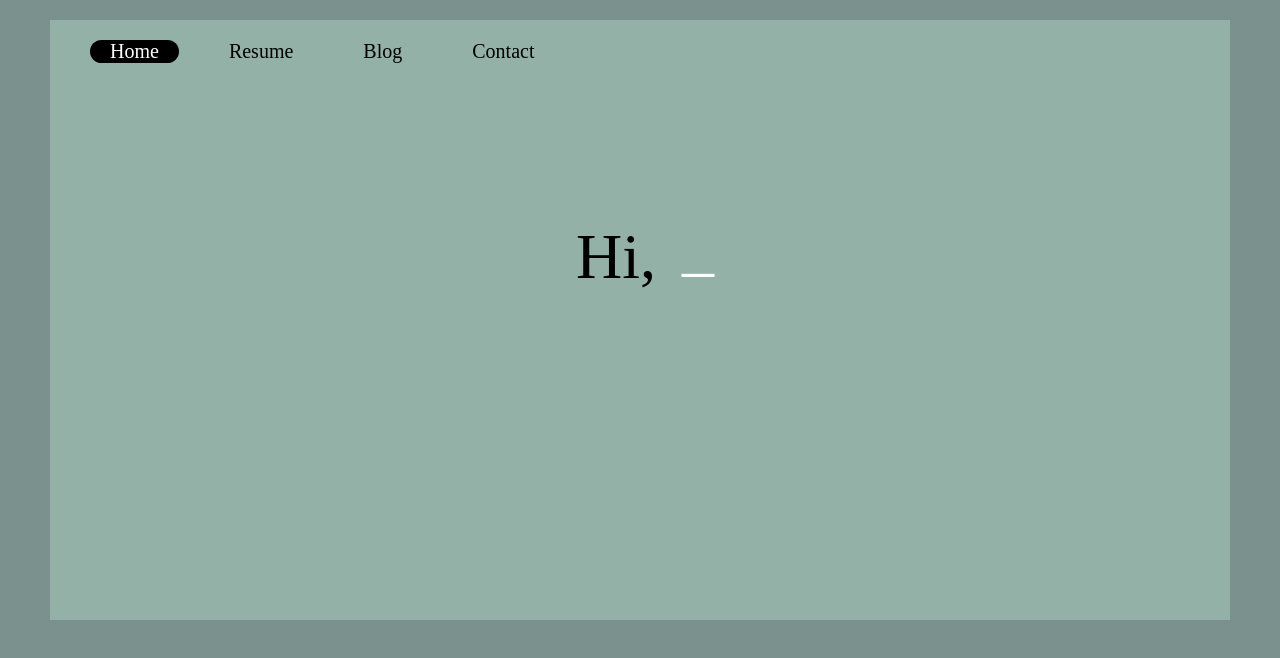
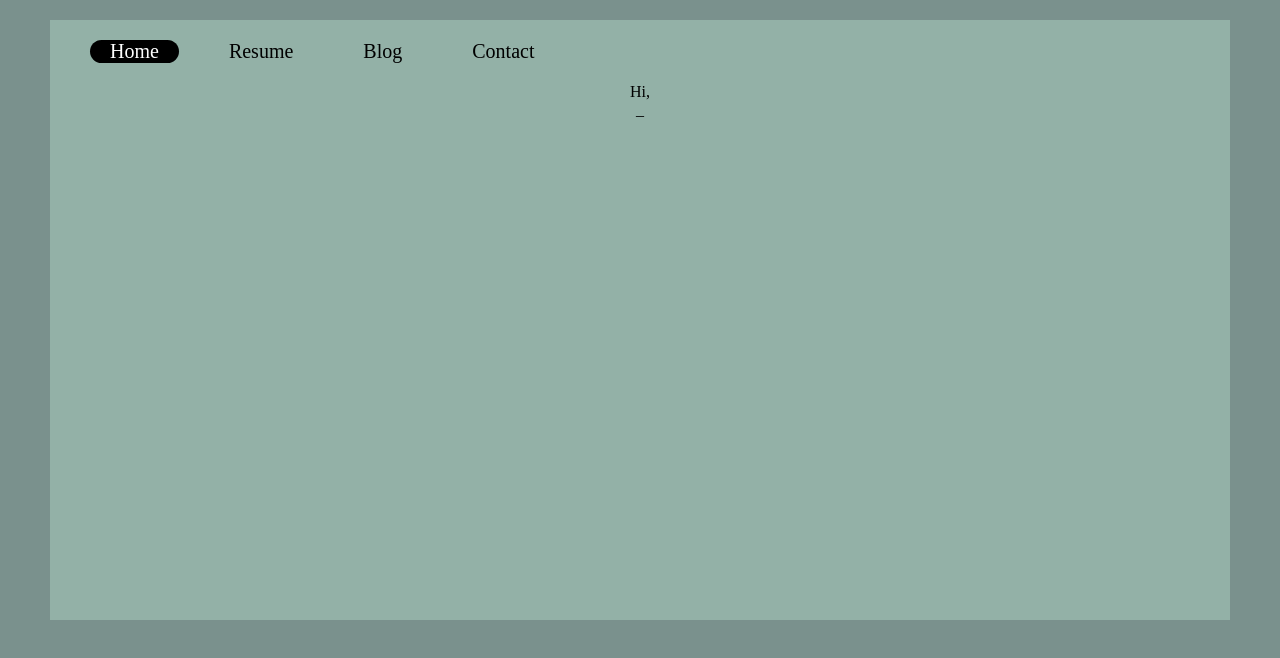
Before and after one commit to padshandsome/MengmengLiu, a plain HTML site: page index.html in a window 1280 px wide. Drawn offline with Linux system fonts and the light colour scheme.

Commit message:
test css

```diff
--- a/style.css
+++ b/style.css
@@ -41,7 +41,7 @@ div.home{
 
 
 
-.console-container {
+/* .console-container {
 
     font-family:Khula;
     font-size:4em;
@@ -62,4 +62,4 @@ div.home{
     position:relative;
     top:-0.14em;
     left:10px;
-  }
+  } */
```
